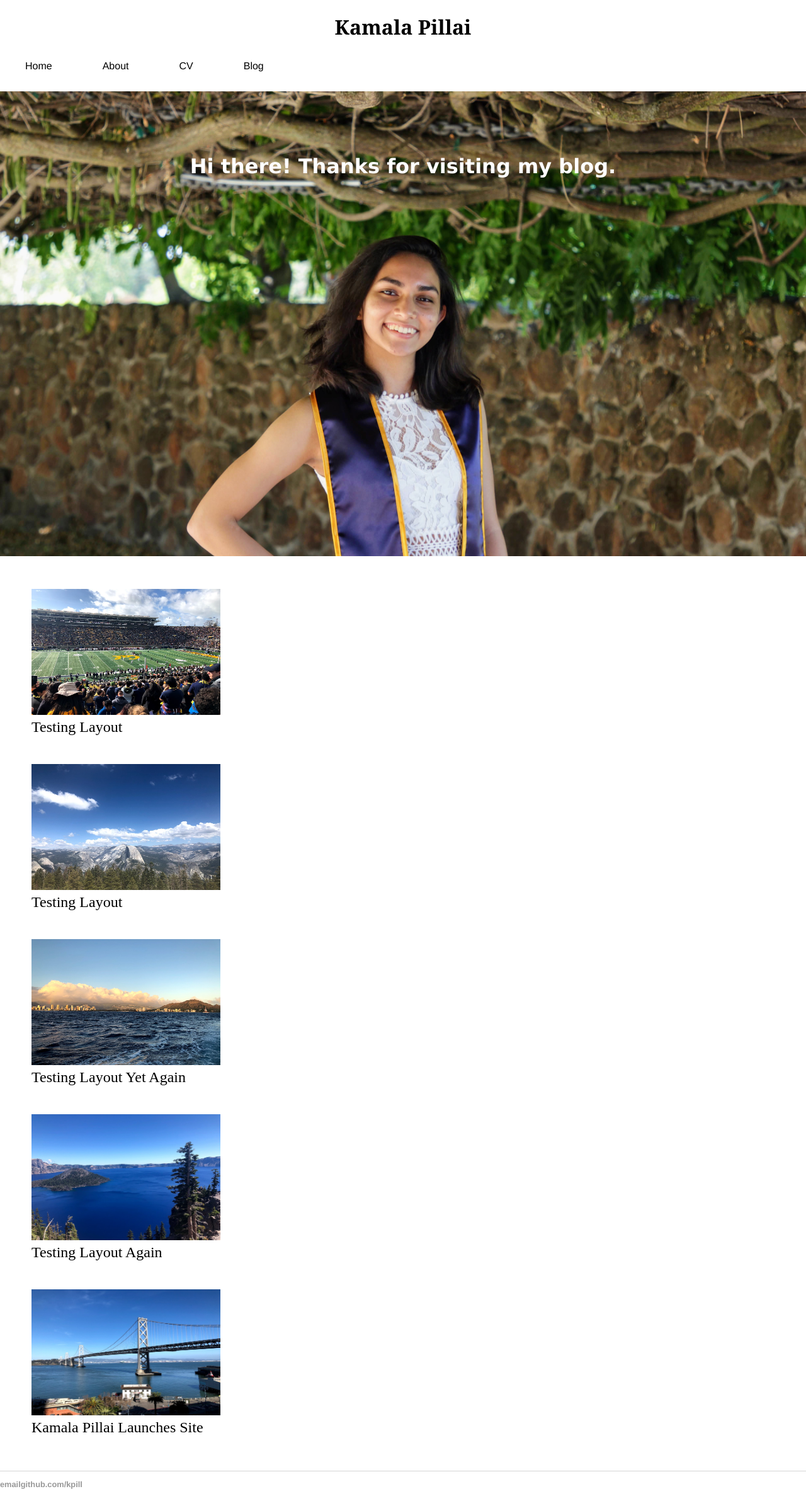
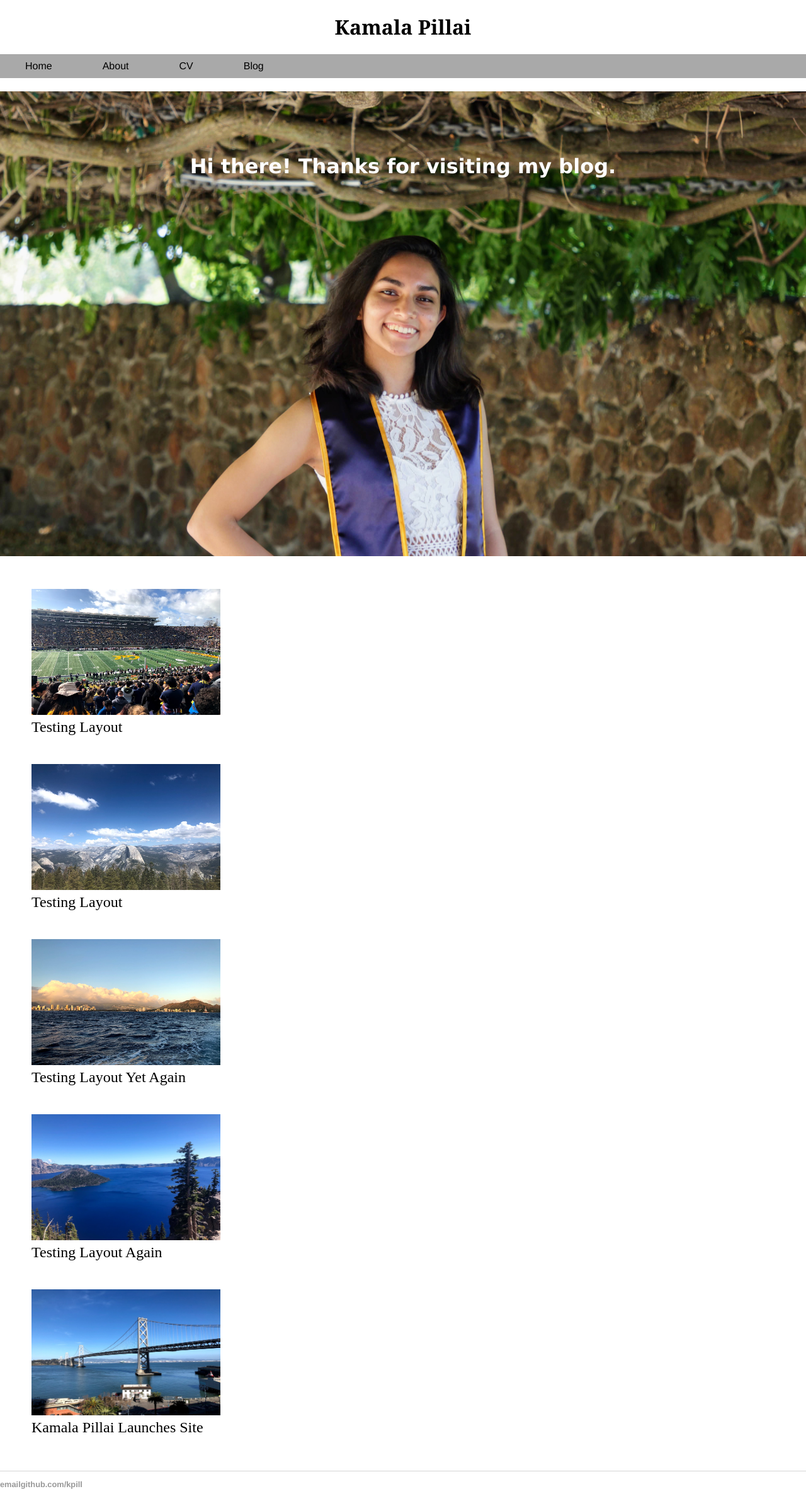
Before and after one commit to kpill/kpill.github.io, a Jekyll site: the page built from index.html, in a window 1280 px wide. Shown: the whole page at 63% size. Built offline with Jekyll 4.4.1, drawn with Linux system fonts in a browser that asks for light colours.

Commit message:
Update main.css

```diff
--- a/css/main.css
+++ b/css/main.css
@@ -39,7 +39,7 @@ nav ul {
 	margin: 0;
     list-style-type: none;
     overflow: hidden;
-    background-color: white;
+    background-color: darkGrey;
     width: 100vw;
 }
 
```
